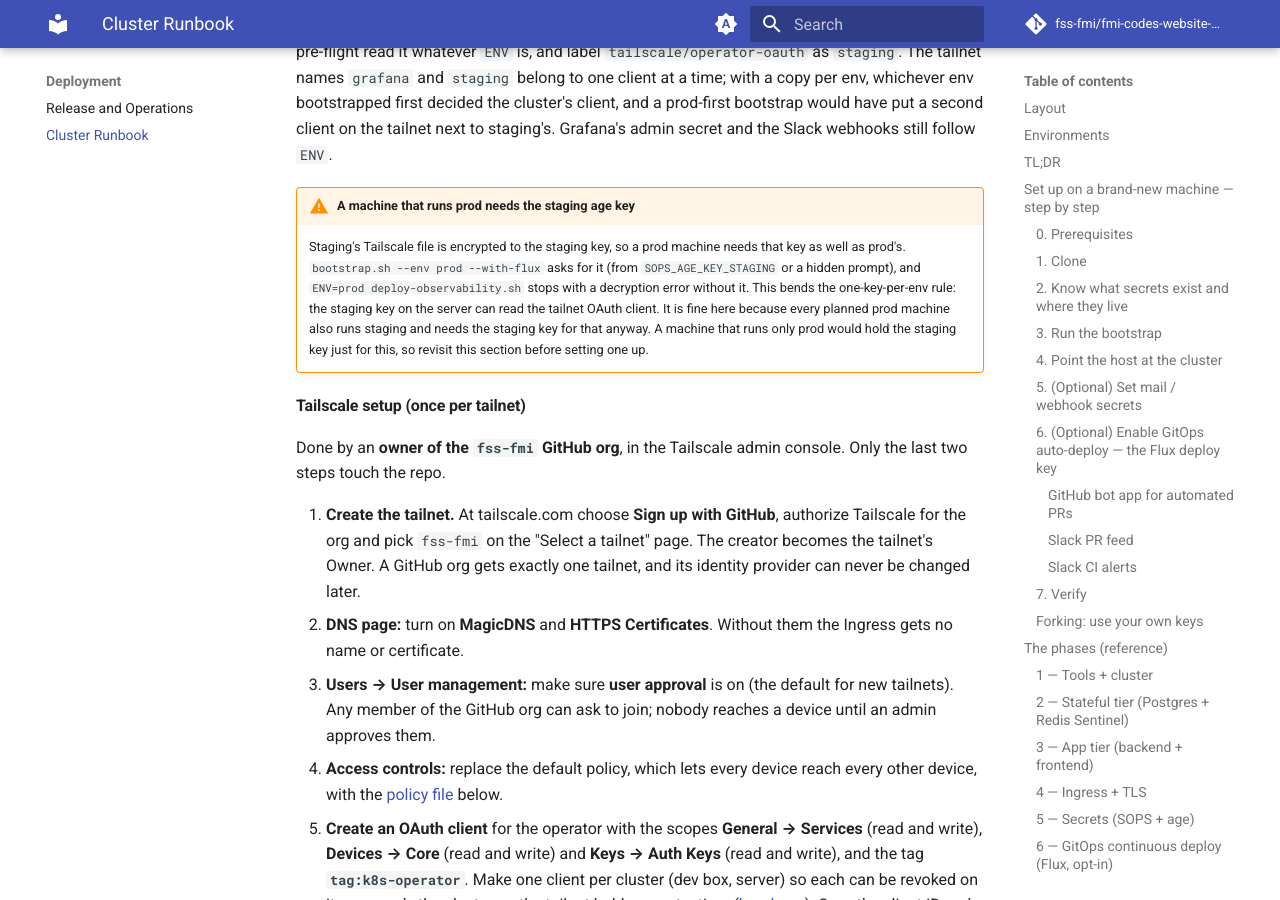
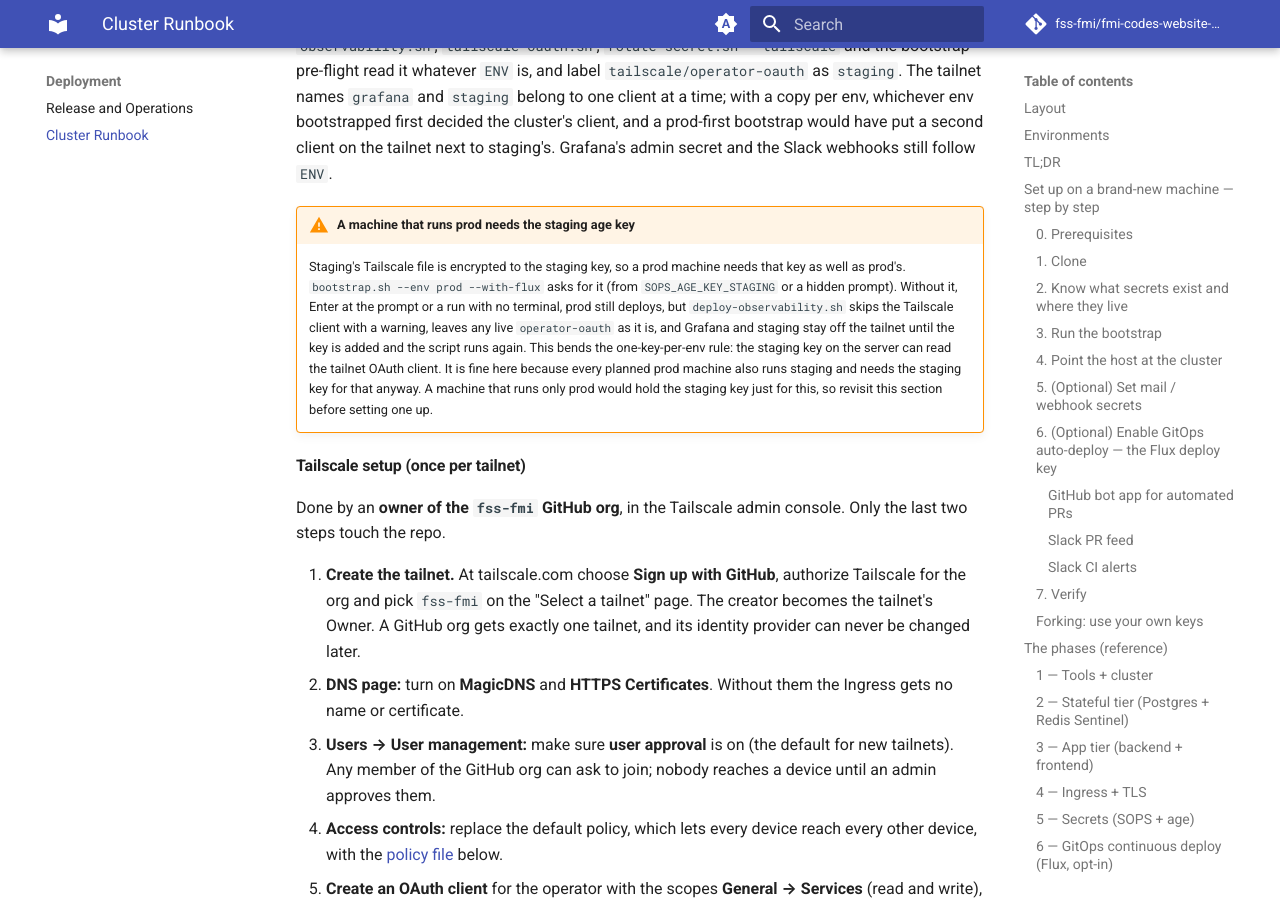
Before and after one commit to fss-fmi/fmi-codes-website-2026, an MkDocs documentation site: the page built from docs/runbook.md, in a window 1280 px wide and 900 px high, scrolled down 24731 px. Built offline with MkDocs 1.6.1 and Material for MkDocs 9.7.7, drawn with Linux system fonts in a browser that asks for light colours; comment, search, counter and statistics services are not loaded; some of the changed text lies outside the part shown.

Commit message:
infra: review fixes for the staging-only Tailscale client
- bootstrap.sh predicts step 7 exactly as init-linux.sh decides it
  (WITH_OBSERVABILITY / FROM env vars, flags, then --from), so the
  staging key check can't be skipped while step 7 still runs
- the staging key is optional on a prod run: with no terminal or Enter
  at the prompt it warns and goes on; deploy-observability.sh then skips
  the Tailscale client with a warning instead of dying half-way
- deploy-observability.sh checks every Secret's env label before it
  applies any, so a refusal leaves the cluster unchanged
- rotate-secret.sh keeps ENV validation for --tailscale and uses a
  separate SECRET_ENV; both scripts give a refusal for a non-staging
  Tailscale Secret that says to release it, not to change ENV
- the file path lives in scripts/lib/tailscale-client.sh
- runbook: forking (a prod-only fork still replaces staging's file),
  age-key rotation counts, the warning describes the skip

Co-Authored-By: Claude Opus 5.5 <noreply@anthropic.com>

````diff
--- a/docs/runbook.md
+++ b/docs/runbook.md
@@ -394,7 +394,8 @@ mkdir -p ~/.config/sops/age
 
 # 2. In .sops.yaml, set the `age:` recipient of every rule for your env to that age1… value:
 #    secrets.enc.yaml, grafana-secret.enc.yaml and alertmanager-slack.enc.yaml, plus
-#    tailscale-oauth.enc.yaml for staging (it has no prod copy).
+#    tailscale-oauth.enc.yaml for staging. That file has no prod copy: every cluster reads
+#    staging's, so a prod-only fork still has to replace it and use its staging key on prod.
 
 # 3. Overwrite each of that env's .enc.yaml files with a plaintext Secret holding your values
 #    (same metadata and stringData keys as the committed file; those stay readable), then
@@ -403,8 +404,8 @@ sops --encrypt --in-place infra/k8s/overlays/staging/secrets/secrets.enc.yaml
 sops --encrypt --in-place infra/k8s/overlays/staging/secrets/grafana-secret.enc.yaml
 sops --encrypt --in-place infra/k8s/overlays/staging/secrets/tailscale-oauth.enc.yaml
 sops --encrypt --in-place infra/k8s/overlays/staging/secrets/alertmanager-slack.enc.yaml
-# (prod: the same files under infra/k8s/secrets/, minus tailscale-oauth). It can stay empty until
-# your tailnet exists (Phase 7), alertmanager-slack until you have a Slack webhook
+# (prod: the same files under infra/k8s/secrets/, minus tailscale-oauth). tailscale-oauth can
+# stay empty until your tailnet exists (Phase 7), alertmanager-slack until you have a Slack webhook
 # (Cluster alerts). Staging's secrets.enc.yaml also needs a FRONTEND_ORIGIN key:
 # your https://staging.<tailnet>.ts.net, or "" until you know it.
 
@@ -1038,12 +1039,14 @@ secret and the Slack webhooks still follow `ENV`.
 
     Staging's Tailscale file is encrypted to the staging key, so a prod machine needs that key
     as well as prod's. `bootstrap.sh --env prod --with-flux` asks for it (from
-    `SOPS_AGE_KEY_STAGING` or a hidden prompt), and `ENV=prod deploy-observability.sh` stops
-    with a decryption error without it. This bends the one-key-per-env rule: the staging key on
-    the server can read the tailnet OAuth client. It is fine here because every planned prod
-    machine also runs staging and needs the staging key for that anyway. A machine that runs
-    only prod would hold the staging key just for this, so revisit this section before setting
-    one up.
+    `SOPS_AGE_KEY_STAGING` or a hidden prompt). Without it, Enter at the prompt or a run with no
+    terminal, prod still deploys, but `deploy-observability.sh` skips the Tailscale client with
+    a warning, leaves any live `operator-oauth` as it is, and Grafana and staging stay off the
+    tailnet until the key is added and the script runs again. This bends the one-key-per-env
+    rule: the staging key on the server can read the tailnet OAuth client. It is fine here
+    because every planned prod machine also runs staging and needs the staging key for that
+    anyway. A machine that runs only prod would hold the staging key just for this, so revisit
+    this section before setting one up.
 
 #### Tailscale setup (once per tailnet)
 
@@ -1430,15 +1433,15 @@ to overwrite a Secret that isn't labelled `staging`.
 ### Rotate an age key
 
 Each environment's SOPS files are encrypted to one age key (`.sops.yaml`). Replace it when the
-private key may have leaked or when someone who holds it leaves. Example for staging; for
-prod use the `infra/k8s/secrets/` files (three: prod has no `tailscale-oauth.enc.yaml`) and
-`SOPS_AGE_KEY_PROD`.
+private key may have leaked or when someone who holds it leaves. The example is for staging,
+which has four files. Prod has three (no `tailscale-oauth.enc.yaml`): use its three rules, the
+three `infra/k8s/secrets/` files and `SOPS_AGE_KEY_PROD`.
 
 ```bash
 # 1. New key pair, appended next to the old one (keep the old one until step 5).
 (umask 077 && age-keygen >> ~/.config/sops/age/keys.txt)   # prints "Public key: age1…"
 
-# 2. In .sops.yaml, replace the old age1… recipient in ALL FOUR staging rules
+# 2. In .sops.yaml, replace the old age1… recipient in the four staging rules
 #    (secrets.enc.yaml, grafana-secret.enc.yaml, tailscale-oauth.enc.yaml,
 #    alertmanager-slack.enc.yaml) with the new one.
 
````
Also changed, not shown: docs/adr/011-one-tailscale-client-staging.md (+1 -1 lines), 5 other files.
